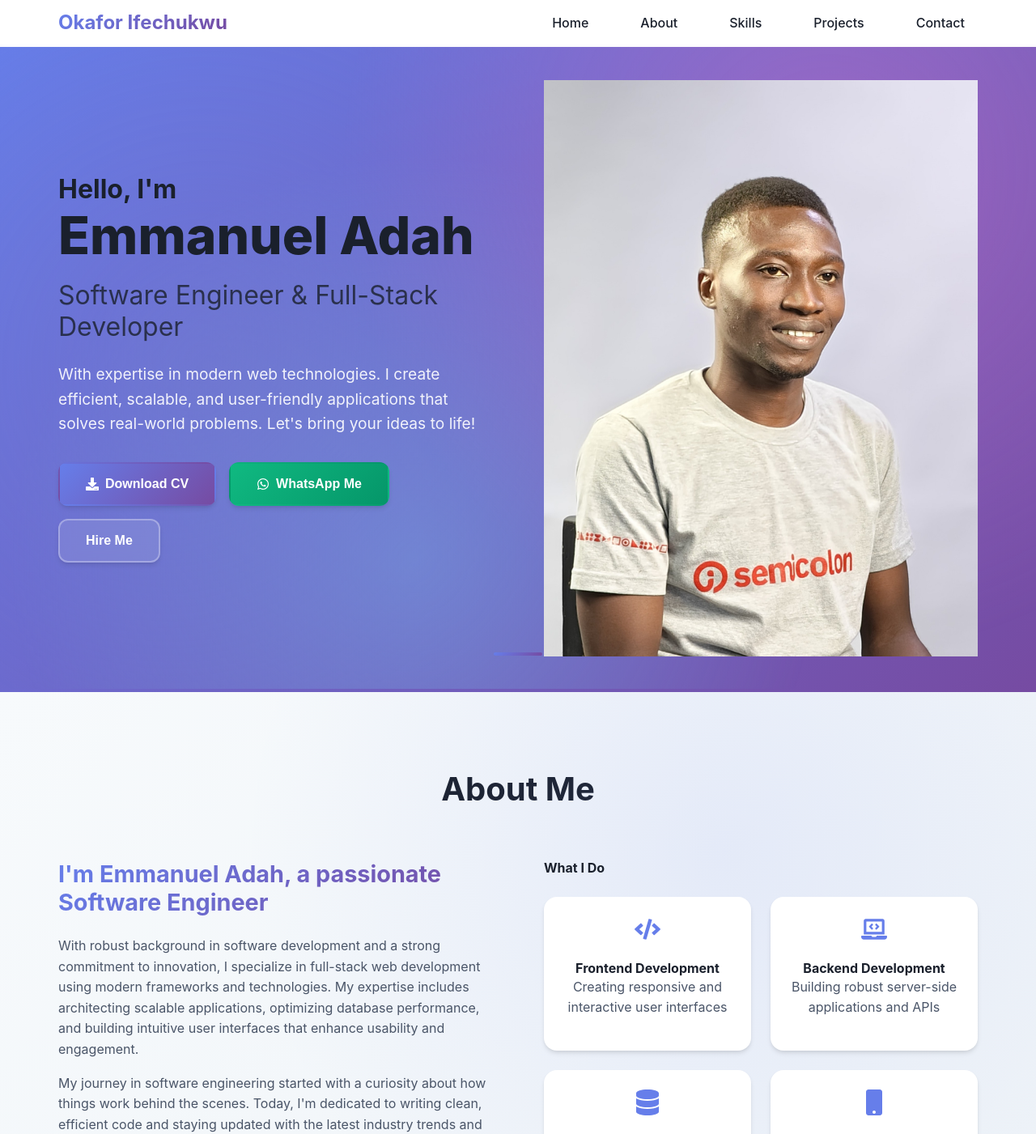
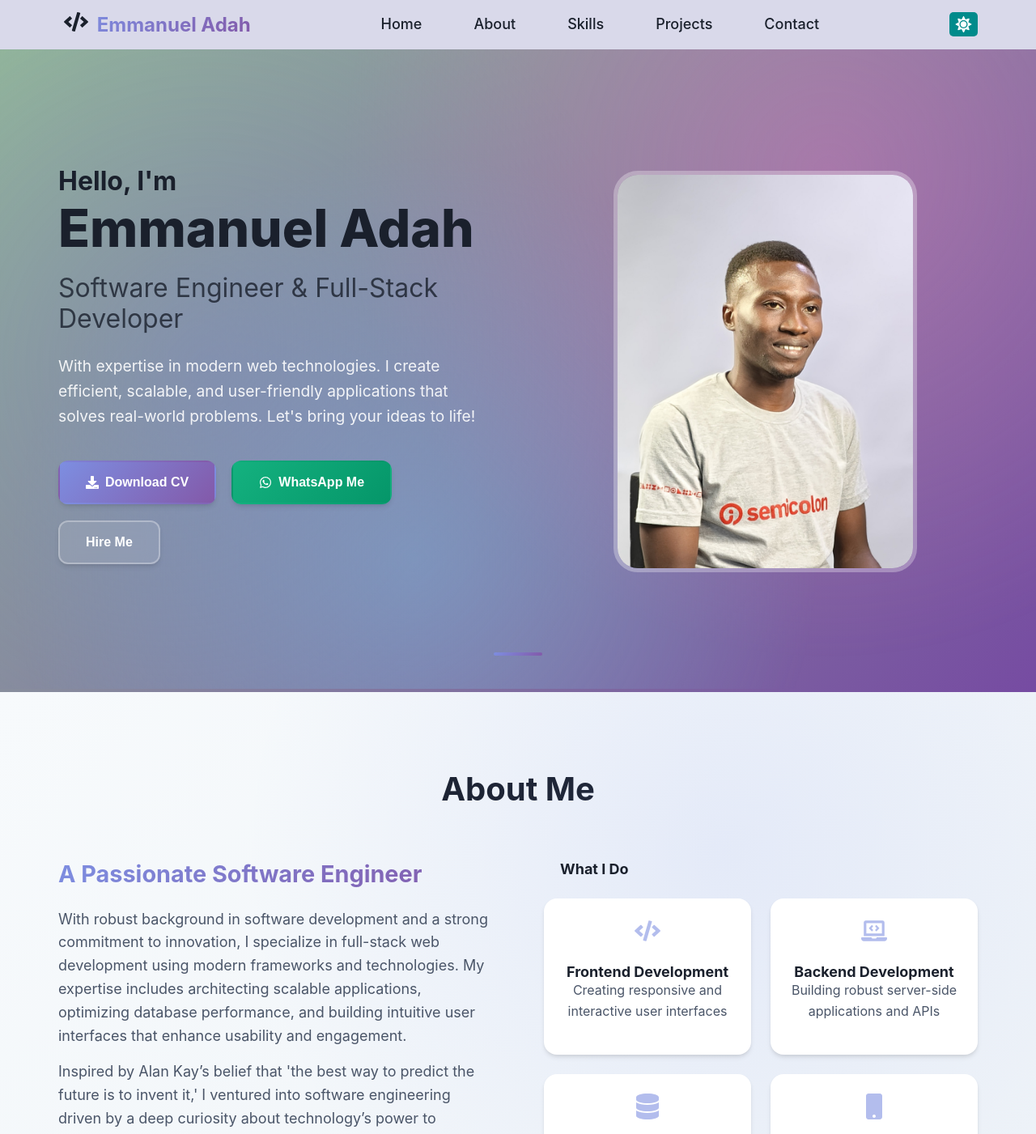
Before and after one commit to EmmanuelAdah/portfolio, a React (Vite) app in the folder my-app/: page / in a window 1280 px wide. Shown: the top 1401 px of the page at 81% size. Built offline with nearby package versions, Linux system fonts and the light colour scheme.

Commit message:
portfolio components

```diff
--- a/my-app/index.html
+++ b/my-app/index.html
@@ -3,18 +3,17 @@
 
 <head>
   <meta charset="UTF-8" />
-  <link rel="icon" type="image/svg+xml" href="/vite.svg" />
   <meta name="viewport" content="width=device-width, initial-scale=1.0" />
   <link rel="stylesheet" href="https://cdnjs.cloudflare.com/ajax/libs/font-awesome/6.7.2/css/all.min.css"
     integrity="sha512-Evv84Mr4kqVGRNSgIGL/F/aIDqQb7xQ2vcrdIwxfjThSH8CSR7PBEakCr51Ck+w+/U6swU2Im1vVX0SVk9ABhg=="
     crossorigin="anonymous" referrerpolicy="no-referrer" />
 
-  <title>Okafor ifechukwu</title>
+  <title>Emmanuel Adah Portfolio</title>
 </head>
 
 <body>
   <div id="root"></div>
-  <script type="module" src="/src/main.jsx"></script>
+  <script type="module" src="./src/main.jsx"></script>
 </body>
 
 </html>
--- a/my-app/src/Components/About.jsx
+++ b/my-app/src/Components/About.jsx
@@ -19,12 +19,13 @@ function About() {
         <div className="about-content">
           <motion.div
             className="about-text"
+            style={{fontSize: '18px'}}
             initial={{ opacity: 0, x: -50 }}
             whileInView={{ opacity: 1, x: 0 }}
             transition={{ duration: 0.8 }}
             viewport={{ once: true }}
           >
-            <h3>I'm Emmanuel Adah, a passionate Software Engineer</h3>
+            <h3>A Passionate Software Engineer</h3>
             <p>
               With robust background in software development and a strong commitment to
               innovation, I specialize in full-stack web development using modern frameworks
@@ -33,14 +34,12 @@ function About() {
               enhance usability and engagement.
             </p>
             <p>
-              My journey in software engineering started with a curiosity about how things work
-              behind the scenes. Today, I'm dedicated to writing clean, efficient code and
-              staying updated with the latest industry trends and technologies.
-            </p>
-            <p>
-              I believe in continuous learning and am always excited to take on new challenges
-              that push me to grow as a developer. Whether it's building a complex web application
-              or solving a challenging algorithm, I approach each project with enthusiasm and attention to detail.
+              Inspired by Alan Kay’s belief that 'the best way to predict the future is to
+              invent it,' I ventured into software engineering driven by a deep curiosity
+              about technology’s power to transform lives. I now channel that drive into
+              writing clean, efficient code and staying ahead of emerging trends. I’m
+              committed to continuous learning and building solutions that not only solve
+              real-world problems but help shape a better future.
             </p>
 
             <div className="about-stats">
@@ -63,7 +62,7 @@ function About() {
             transition={{ duration: 0.8 }}
             viewport={{ once: true }}
           >
-            <h4>What I Do</h4>
+            <h4 style={{marginLeft: '20px'}}>What I Do</h4>
             <br/>
             <div className="skills-preview-grid">
               <div className="skill-item">
--- a/my-app/src/Components/Contact.jsx
+++ b/my-app/src/Components/Contact.jsx
@@ -28,7 +28,6 @@ function Contact() {
     setStatus('')
 
     try {
-
       const templateParams = {
         to_name: 'Emmanuel Adah',
         to_email: 'edogbanya02@gmail.com',
@@ -38,7 +37,6 @@ function Contact() {
         message: formData.message,
         reply_to: formData.email
       }
-
       const result = await emailjs.send(
         'service_06sa2jc',
         'template_31e18jd',
@@ -171,7 +169,7 @@ function Contact() {
                       whileTap={{ scale: 0.9 }}
                       initial={{ opacity: 0, y: 20 }}
                       whileInView={{ opacity: 1, y: 0 }}
-                      transition={{ duration: 0.6, delay: index * 0.1 }}
+                      transition={{ duration: 0.3, delay: index * 0.01 }}
                       viewport={{ once: true }}
                     >
                       <Icon />
--- a/my-app/src/Components/Footer.jsx
+++ b/my-app/src/Components/Footer.jsx
@@ -19,7 +19,7 @@ function Footer() {
             viewport={{ once: true }}
           >
             <p>
-              Made with <FaHeart className="heart-icon" /> by Emmanuel Adah © {new Date().getFullYear()}
+              &copy;2025. Let's build values
             </p>
             <p className="footer-subtitle">
               Software Engineer | Full-Stack Developer | Problem Solver
--- a/my-app/src/Components/Nav.jsx
+++ b/my-app/src/Components/Nav.jsx
@@ -1,85 +1,102 @@
-import React, { useState, useEffect } from 'react'
-import { FaBars, FaTimes } from 'react-icons/fa'
+import React, { useState, useEffect } from 'react';
+import { FaCode, FaBars, FaTimes, FaMoon, FaSun } from 'react-icons/fa';
+import logo from '../assets/Images/logo.png';
+import App from '../App';
 
 function Nav() {
-  const [isMenuOpen, setIsMenuOpen] = useState(false)
-  const [isScrolled, setIsScrolled] = useState(false)
+  const [isMenuOpen, setIsMenuOpen] = useState(false);
+  const [isScrolled, setIsScrolled] = useState(false);
+  const [isDarkMode, setIsDarkMode] = useState(() => {
+    return localStorage.getItem('theme') === 'dark';
+  });
+  const [isHovered, setIsHovered] = useState(false);
 
+  // Scroll effect
   useEffect(() => {
     const handleScroll = () => {
-      if (window.scrollY > 50) {
-        setIsScrolled(true)
-      } else {
-        setIsScrolled(false)
-      }
-    }
+      setIsScrolled(window.scrollY > 50);
+    };
+    window.addEventListener('scroll', handleScroll);
+    return () => window.removeEventListener('scroll', handleScroll);
+  }, []);
 
-    window.addEventListener('scroll', handleScroll)
-    return () => window.removeEventListener('scroll', handleScroll)
-  }, [])
+  // Apply theme class to body
+  useEffect(() => {
 
-  const toggleMenu = () => {
-    setIsMenuOpen(!isMenuOpen)
-  }
+    document.body.classList.toggle('dark-mode', isDarkMode);
+    localStorage.setItem('theme', isDarkMode ? 'dark' : 'light');
+  }, [isDarkMode]);
 
-  const closeMenu = () => {
-    setIsMenuOpen(false)
-  }
+  const toggleDarkMode = () => {
+    setIsDarkMode(prev => !prev);
+  };
 
   const scrollToSection = (sectionId) => {
-    const element = document.getElementById(sectionId)
+    const element = document.getElementById(sectionId);
     if (element) {
-      element.scrollIntoView({ behavior: 'smooth', block: 'start' })
+      element.scrollIntoView({ behavior: 'smooth', block: 'start' });
     }
-    closeMenu()
-  }
+    setIsMenuOpen(false);
+  };
+
+  const buttonStyle = {
+    background: isHovered ? '#000' : 'transparent',
+    color: 'white',
+    transition: 'background-color 0.4s ease-in-out',
+    cursor: 'pointer',
+    borderRadius: '5px',
+    padding: '5px',
+    width: '100%',
+    height: '100%',
+
+  };
 
   return (
       <nav className={`navbar ${isScrolled ? 'scrolled' : ''}`}>
         <div className="nav-container">
-        <div className="nav-logo">
-          <h2>Okafor Ifechukwu</h2>
+          <div className="nav-logo" style={{ display: 'flex' }}>
+            <h2>
+              <FaCode style={{ width: '40px', marginLeft: '-30px' }} /> Emmanuel Adah
+            </h2>
           </div>
 
           <div className={`nav-menu ${isMenuOpen ? 'active' : ''}`}>
-          <a
-            className="nav-link"
-            onClick={() => scrollToSection('home')}
-          >
-            Home
+            {['home', 'about', 'skills', 'projects', 'contact'].map(section => (
+                <a key={section} className="nav-link" onClick={() => scrollToSection(section)}>
+                  {section.charAt(0).toUpperCase() + section.slice(1)}
                 </a>
-          <a
-            className="nav-link"
-            onClick={() => scrollToSection('about')}
-          >
-            About
-          </a>
-          <a
-            className="nav-link"
-            onClick={() => scrollToSection('skills')}
-          >
-            Skills
-          </a>
-          <a
-            className="nav-link"
-            onClick={() => scrollToSection('projects')}
-          >
-            Projects
-          </a>
-          <a
-            className="nav-link"
-            onClick={() => scrollToSection('contact')}
-          >
-            Contact
-          </a>
+            ))}
           </div>
 
-        <div className="nav-toggle" onClick={toggleMenu}>
+          <div style={{ display: 'flex', gap: '2rem', alignItems: 'center' }}>
+            <div
+                className="toggle-mode"
+                style={{ backgroundColor: 'darkcyan', width: '35px', height: '30px', borderRadius: '5px' }}
+            >
+              {isDarkMode ? (
+                  <FaMoon
+                      style={buttonStyle}
+                      onClick={toggleDarkMode}
+                      onMouseEnter={() => setIsHovered(true)}
+                      onMouseLeave={() => setIsHovered(false)}
+                  />
+              ) : (
+                  <FaSun
+                      style={buttonStyle}
+                      onClick={toggleDarkMode}
+                      onMouseEnter={() => setIsHovered(true)}
+                      onMouseLeave={() => setIsHovered(false)}
+                  />
+              )}
+            </div>
+
+            <div className="nav-toggle" onClick={() => setIsMenuOpen(prev => !prev)}>
               {isMenuOpen ? <FaTimes /> : <FaBars />}
             </div>
           </div>
+        </div>
       </nav>
-  )
+  );
 }
 
-export default Nav
+export default Nav;
--- a/my-app/src/Components/Skills.jsx
+++ b/my-app/src/Components/Skills.jsx
@@ -6,8 +6,8 @@ import { SiDjango, SiMongodb, SiTailwindcss } from 'react-icons/si'
 function Skills() {
 
   const skills = [
-    { name: 'HTML5', icon: FaHtml5, level: 95, color: '#E34F26' },
-    { name: 'CSS3', icon: FaCss3Alt, level: 90, color: '#1572B6' },
+    { name: 'HTML5', icon: FaHtml5, level: 70, color: '#E34F26' },
+    { name: 'CSS3', icon: FaCss3Alt, level: 80, color: '#1572B6' },
     { name: 'JavaScript', icon: FaJs, level: 88, color: '#F7DF1E' },
     { name: 'React', icon: FaReact, level: 85, color: '#61DAFB' },
     // { name: 'Node.js', icon: FaNodeJs, level: 80, color: '#339933' },
--- a/my-app/src/Components/Swiper.jsx
+++ b/my-app/src/Components/Swiper.jsx
@@ -1,16 +1,13 @@
 import React from 'react'
 import About from './About'
 import Skills from './Skills'
-import Services from './Services'
-import Form from './Form'
+
 
 function Swiper() {
   return (
     <div>
       <About/>
       <Skills/>
-      <Services/>
-      <Form/>
     </div>
   )
 }
--- a/my-app/src/index.css
+++ b/my-app/src/index.css
@@ -3,6 +3,10 @@
   margin: 0;
   padding: 0;
   box-sizing: border-box;
+  body.dark-mode {
+    background-color: #121212;
+    color: #ffffff;
+  }
 }
 
 html {
@@ -16,11 +20,19 @@ body {
   line-height: 1.6;
   color: #333;
   background-color: #ffffff;
+  width: 100%;
+  background-size: cover;
+  margin: 0;
 }
+
+.navbar.scrolled {
+  box-shadow: 0 2px 4px rgba(0, 0, 0, 0.1);
+}
+
 
 /* CSS Variables */
 :root {
-  --primary-color: #667eea;
+  --primary-color: #b3bded;
   --secondary-color: #764ba2;
   --accent-color: #f093fb;
   --success-color: #10b981;
@@ -30,7 +42,7 @@ body {
   --text-light: #718096;
   --background-primary: #ffffff;
   --background-secondary: #f7fafc;
-  --background-gradient: linear-gradient(135deg, #667eea 0%, #764ba2 100%);
+  --background-gradient: linear-gradient(135deg, #93b89a 0%, #764ba2 100%);
   --background-gradient-secondary: linear-gradient(135deg, #f093fb 0%, #f5576c 100%);
   --background-gradient-success: linear-gradient(135deg, #667eea 0%, #10b981 100%);
   --background-dark: #1a202c;
@@ -39,9 +51,9 @@ body {
   --shadow-md: 0 4px 6px -1px rgba(0, 0, 0, 0.1), 0 2px 4px -1px rgba(0, 0, 0, 0.06);
   --shadow-lg: 0 10px 15px -3px rgba(0, 0, 0, 0.1), 0 4px 6px -2px rgba(0, 0, 0, 0.05);
   --shadow-xl: 0 20px 25px -5px rgba(0, 0, 0, 0.1), 0 10px 10px -5px rgba(0, 0, 0, 0.04);
-  --gradient-primary: linear-gradient(135deg, #667eea 0%, #764ba2 100%);
+  --gradient-primary: linear-gradient(135deg, #7d8ee1 0%, #8359a9 100%);
   --gradient-secondary: linear-gradient(135deg, #f093fb 0%, #f5576c 100%);
-  --gradient-success: linear-gradient(135deg, #10b981 0%, #059669 100%);
+  --gradient-success: linear-gradient(135deg, #14b17f 0%, #059669 100%);
   --max-width: 1200px;
   --transition: all 0.3s cubic-bezier(0.4, 0, 0.2, 1);
   --border-radius: 0.75rem;
@@ -52,6 +64,7 @@ h1, h2, h3, h4, h5, h6 {
   font-weight: 700;
   line-height: 1.2;
   color: var(--text-primary);
+  font-size: 18px;
 }
 
 h1 { font-size: 3.5rem; }
@@ -165,7 +178,7 @@ p {
   top: 0;
   left: 0;
   right: 0;
-  background: rgba(255, 255, 255, 0.95);
+  background: rgb(217, 217, 234);
   backdrop-filter: blur(10px);
   z-index: 1000;
   transition: var(--transition);
@@ -181,7 +194,7 @@ p {
 .nav-container {
   max-width: var(--max-width);
   margin: 0 auto;
-  padding: 0 2rem;
+  padding: 0 2rem 0 5%;
   display: flex;
   justify-content: space-between;
   align-items: center;
@@ -209,6 +222,7 @@ p {
   border-radius: 0.5rem;
   transition: var(--transition);
   cursor: pointer;
+  font-size: 18px;
 }
 
 .nav-link:hover,
@@ -260,6 +274,8 @@ p {
   padding: 0 2rem;
   position: relative;
   z-index: 1;
+  justify-content: space-between;
+  width: 100%;
 }
 
 .landing-content {
@@ -291,31 +307,17 @@ p {
 
 .landing-buttons {
   display: flex;
-  gap: 1rem;
+  gap: 1.2rem;
   flex-wrap: wrap;
-}
-
-.profile-image {
-  width: 300px;
-  height: 400px;
-  border-radius: 30px;
-  overflow: hidden;
-  border: 5px solid rgba(255, 255, 255, 0.3);
-  position: relative;
-  margin: 0 auto;
-}
-
-.placeholder-image {
-  width: 100%;
-  height: 100%;
-  background: rgba(255, 255, 255, 0.1);
-  display: flex;
-  align-items: center;
-  /* justify-content: center; */
+  padding: 0.5rem 0;
 }
 
 .placeholder-image img {
-    width: 100%;
-    height: 100%;
-    object-fit: cover;
+    width: 70%;
+    height: auto;
+    border-radius: 30px;
+    overflow: hidden;
+    border: 5px solid rgba(255, 255, 255, 0.3);
+    position: relative;
+    margin: 3% 0 0 16%;
 }
```
Also changed, not shown: my-app/src/Components/Gallery.jsx (+9 -9 lines), my-app/src/assets/Image/profile.png (deleted). Lines whose indentation alone changed are shown as unchanged.
